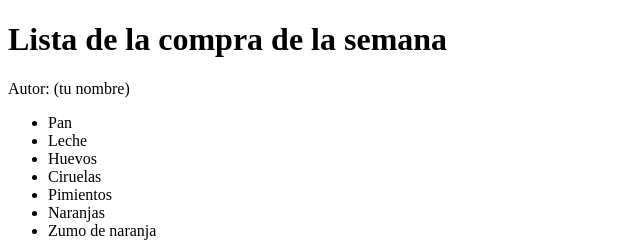
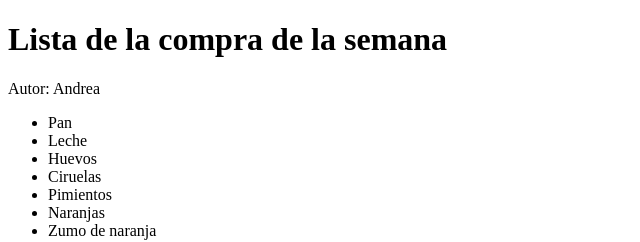
Before and after one commit to victorrpf/practica_remotos_base, a plain HTML site: page index.html in a window 1280 px wide. Shown: the full height of the page, 0-640 px from the left. Drawn offline with Linux system fonts and the light colour scheme.

Commit message:
Firma la práctica

```diff
--- a/index.html
+++ b/index.html
@@ -6,7 +6,7 @@
 </head>
 <body>
   <h1>Lista de la compra de la semana</h1>
-  <p>Autor: (tu nombre)</p>
+  <p>Autor: Andrea</p>
   <ul>
     <li>Pan</li>
     <li>Leche</li>
```
